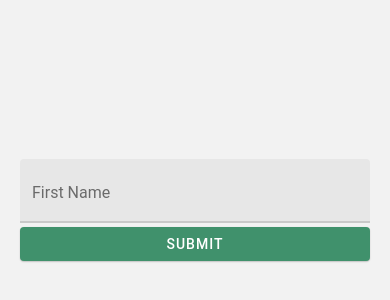
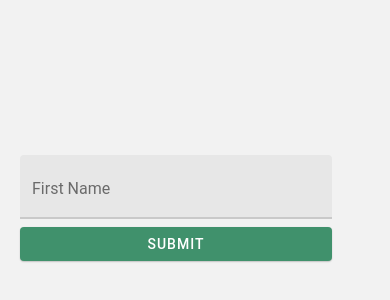
Before and after one commit to Ethan147/court, a React Native app in the folder expo_app/: screen / in a window 390 px wide. Shown: the part 214-514 px from the top of the page. Built offline with nearby package versions, Linux system fonts and the light colour scheme.

Commit message:
begin basic styling best practices

```diff
--- a/expo_app/App.tsx
+++ b/expo_app/App.tsx
@@ -15,6 +15,11 @@ import {
   heightPercentageToDP as hp,
 } from "react-native-responsive-screen";
 
+const baseFormElem = {
+  paddingVertical: wp("1%"),
+  width: wp("80%"),
+};
+
 const styles = StyleSheet.create({
   container: {
     flex: 1,
@@ -28,9 +33,10 @@ const styles = StyleSheet.create({
     marginBottom: 10,
   },
   input: {
-    paddingVertical: wp("1%"),
+    ...baseFormElem,
   },
   button: {
+    ...baseFormElem,
     color: colors.primary,
   },
 });
@@ -63,6 +69,7 @@ const MyForm = () => {
           <Text style={styles.error}>{formik.errors.first_name}</Text>
         ) : null}
       </View>
+      <View style={styles.button}>
         <Button
           mode="contained"
           onPress={formik.handleSubmit}
@@ -70,6 +77,7 @@ const MyForm = () => {
         >
           Submit
         </Button>
+      </View>
     </FormikProvider>
   );
 };
```
Lines whose indentation alone changed are shown as unchanged.
